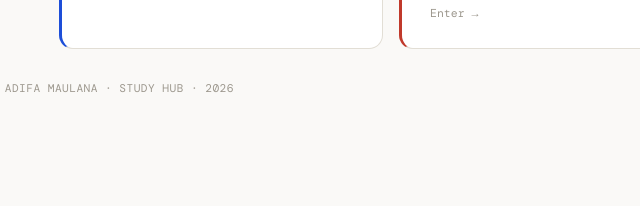
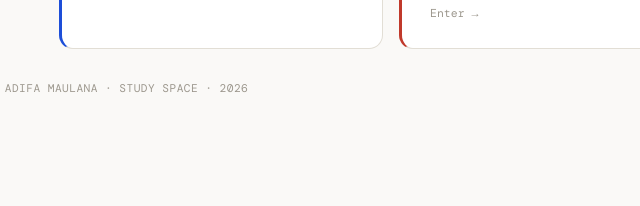
Before and after one commit to Rafiadifa/StudySpace, a plain HTML site: page index.html in a window 1280 px wide. Shown: the part 591-797 px from the top of the page, 79-719 px from the left. Drawn offline with nearby package versions, Linux system fonts and the light colour scheme.

Commit message:
Update index.html

```diff
--- a/index.html
+++ b/index.html
@@ -74,7 +74,7 @@
     </div>
   </div>
 
-  <div class="footer-note">RAFI ADIFA MAULANA · STUDY HUB · 2026</div>
+  <div class="footer-note">RAFI ADIFA MAULANA · STUDY SPACE · 2026</div>
 
   <script>
     const M=['Jan','Feb','Mar','Apr','May','Jun','Jul','Aug','Sep','Oct','Nov','Dec'];
```
